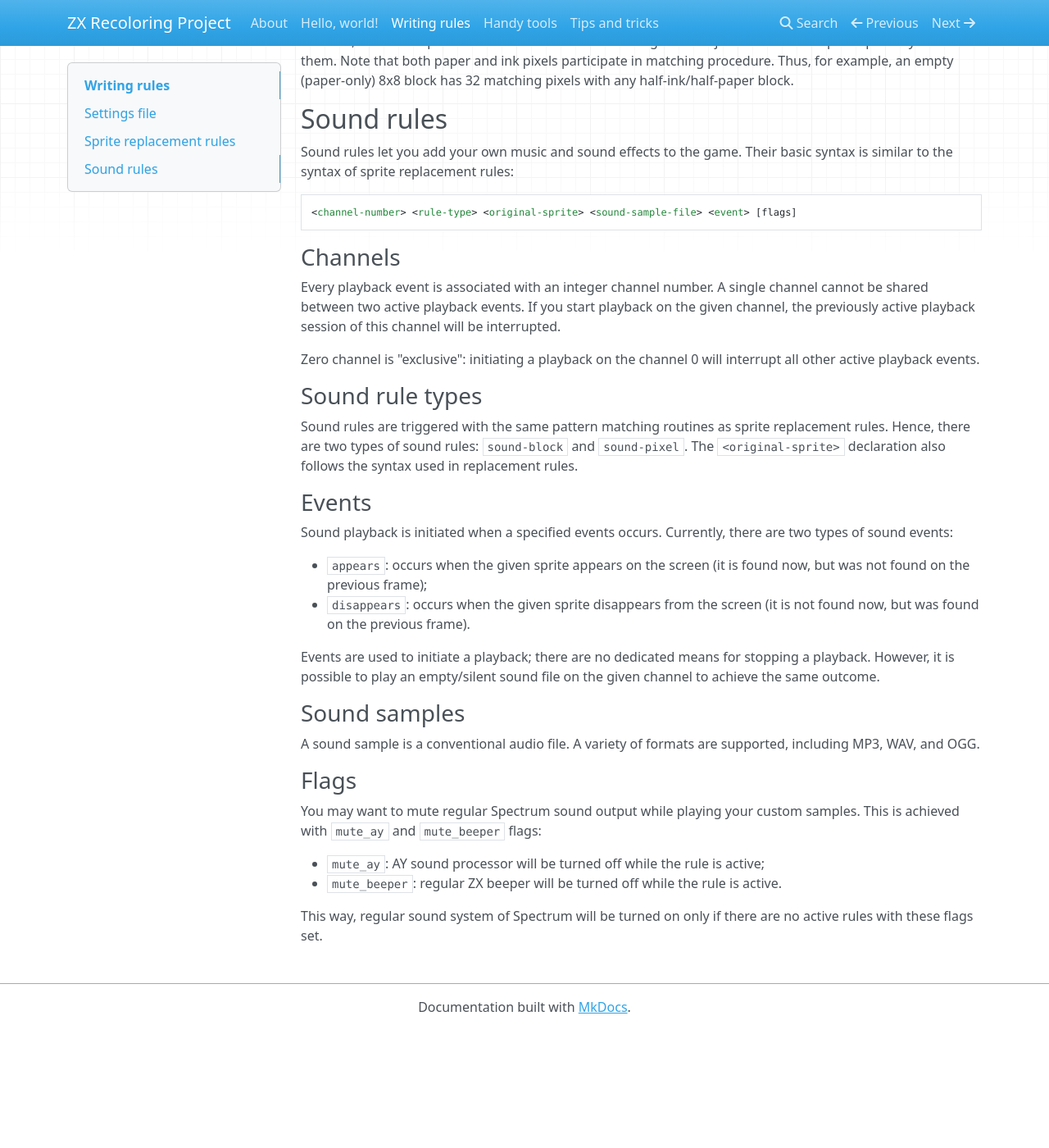
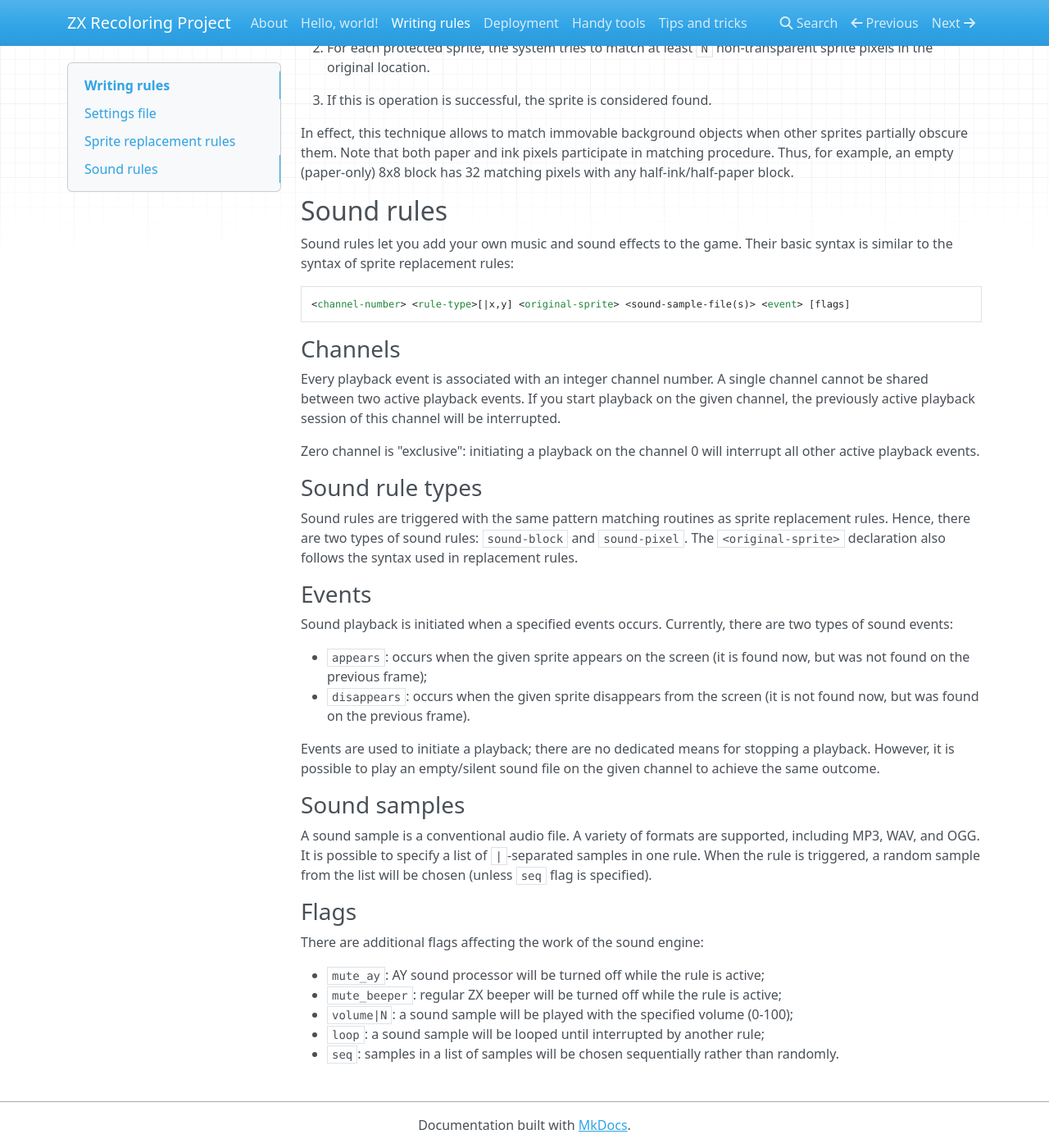
Before and after one commit to rg-software/zxrecolor, an MkDocs documentation site: the page built from Docs_Source/rules-syntax.md, in a window 1280 px wide and 1400 px high, scrolled down 2241 px. Shown: the whole window at 82% size. Built offline with MkDocs 1.6.1, drawn with Linux system fonts in a browser that asks for light colours; nearby versions of some CDN libraries; before the commit the page ends 3497 px from its top, so only the background shows below that; some of the changed text lies outside the part shown.

````diff
--- a/Docs_Source/rules-syntax.md
+++ b/Docs_Source/rules-syntax.md
@@ -18,7 +18,7 @@ Rules are case-sensitive.
 Each sprite replacement rule can substitute an original ZX Spectrum sprite found on the screen with its upgraded version. Recolored screen is twice wider and twice higher (512x384) than the original screen (256x192), and imposes no color limits. Sprite replacement rules are described with the following syntax:
 
 ```
-<layer-number> <rule-type> <original-sprite> <new-sprite> [protected|N]
+<layer-number> <rule-type>[|x,y] <original-sprite> <new-sprite> [protected|N]
 ```
 
 ### Layers
@@ -31,6 +31,8 @@ Currently there are two types of sprite replacement rules: `block` and `pixel`.
 
 Rules of `block` type search original sprites aligned with block corners only. In contrast, `pixel` rules check every location on the screen. There are two primary reasons to use `block` rules, where it is possible. First, they are much faster, since only block corner locations have to be checked. Second, they help fighting false positive matches. Sometimes, an accidental combination of pixels on the screen can form a "match" for a certain small sprite, causing the rule to trigger. If it is known that the original sprite is always block-aligned, we can minimize the chances of a false positive match.
 
+Rule type can be followed with an optional `|x,y` section, forcing the rule to be applicable to the original sprite located only in the specified position of the screen. This method is handy for detecting static elements displayed in known locations.
+
 ### Original sprite declaration
 
 Original sprite declaration consists of the following elements:
@@ -41,7 +43,7 @@ Original sprite declaration consists of the following elements:
 
 Color palette in ZX Spectrum is specified per 8x8 sprite block rather than per pixel. In practice it often leads to "color clashes" (incorrectly colored areas), apparent in many Spectrum games. For us it means that color matching is unreliable: we cannot be sure that the given sprite will always preserve its color palette.
 
-Therefore, the basic matching procedure assumes that the original sprite does not contain any color information. It should be a 24bpp BMP image actually containing pixels of these colors only:
+Therefore, the basic matching procedure assumes that the original sprite does not contain any color information. It should be a 24bpp BMP image, with a width equal to a multiple of 8, and actually containing pixels of these colors only:
 
 - white, `RGB(255, 255, 255)`: background "paper" color;
 - black, `RGB(0, 0, 0)`: foreground "ink" color;
@@ -88,7 +90,7 @@ In effect, this technique allows to match immovable background objects when othe
 Sound rules let you add your own music and sound effects to the game. Their basic syntax is similar to the syntax of sprite replacement rules:
 
 ```
-<channel-number> <rule-type> <original-sprite> <sound-sample-file> <event> [flags]
+<channel-number> <rule-type>[|x,y] <original-sprite> <sound-sample-file(s)> <event> [flags]
 ```
 
 ### Channels
@@ -112,13 +114,14 @@ Events are used to initiate a playback; there are no dedicated means for stoppin
 
 ### Sound samples
 
-A sound sample is a conventional audio file. A variety of formats are supported, including MP3, WAV, and OGG.
+A sound sample is a conventional audio file. A variety of formats are supported, including MP3, WAV, and OGG. It is possible to specify a list of `|`-separated samples in one rule. When the rule is triggered, a random sample from the list will be chosen (unless `seq` flag is specified).
 
 ### Flags
 
-You may want to mute regular Spectrum sound output while playing your custom samples. This is achieved with `mute_ay` and `mute_beeper` flags:
+There are additional flags affecting the work of the sound engine:
 
 - `mute_ay`: AY sound processor will be turned off while the rule is active;
-- `mute_beeper`: regular ZX beeper will be turned off while the rule is active.
-
-This way, regular sound system of Spectrum will be turned on only if there are no active rules with these flags set.
+- `mute_beeper`: regular ZX beeper will be turned off while the rule is active;
+- `volume|N`: a sound sample will be played with the specified volume (0-100);
+- `loop`: a sound sample will be looped until interrupted by another rule;
+- `seq`: samples in a list of samples will be chosen sequentially rather than randomly.
--- a/mkdocs.yml
+++ b/mkdocs.yml
@@ -3,9 +3,13 @@ site_name: ZX Recoloring Project
 docs_dir: 'Docs_Source'
 site_dir: 'Docs'
 use_directory_urls: false
+markdown_extensions:
+  - codehilite:
+      guess_lang: false
 nav:
   - 'index.md'
   - 'hello-world.md'
   - 'rules-syntax.md'
+  - 'deployment.md'
   - 'handy-tools.md'
   - 'tips-and-tricks.md'
````
Also changed, not shown: Docs_Source/deployment.md (added, +13 -0 lines), Docs_Source/handy-tools.md (+1 -1 lines), Docs_Source/hello-world.md (+3 -2 lines), Docs_Source/index.md (+3 -5 lines), Docs_Source/tips-and-tricks.md (+30 -1 lines), Readme.md (+18 -2 lines), Docs_Source/images/head_over_heels_spec_remake.png (deleted), Docs_Source/images/pc_bow.png (added), Docs_Source/images/pc_tank.png (added), Docs_Source/images/pc_tank_clip.gif (added), Docs_Source/images/rebelstar.gif (added), Docs_Source/images/zx_bow.png (added), Docs_Source/images/zx_tank.png (added), Docs_Source/images/zx_tank_clip.gif (added), 1 other file.
